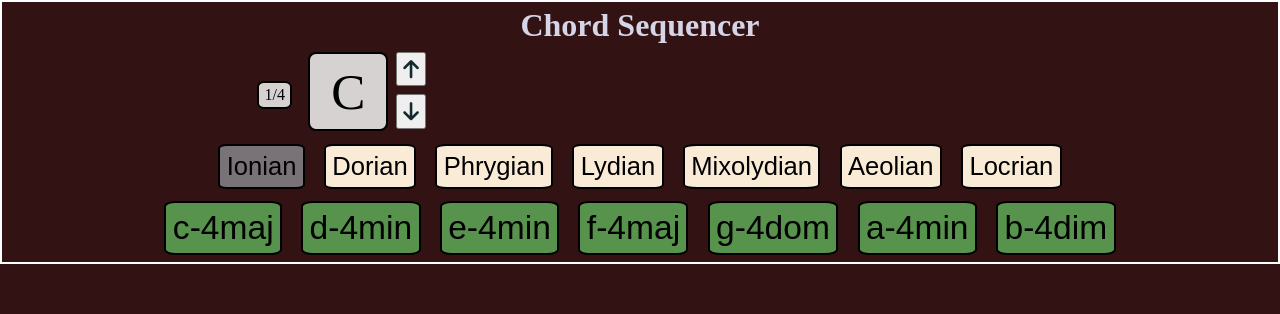
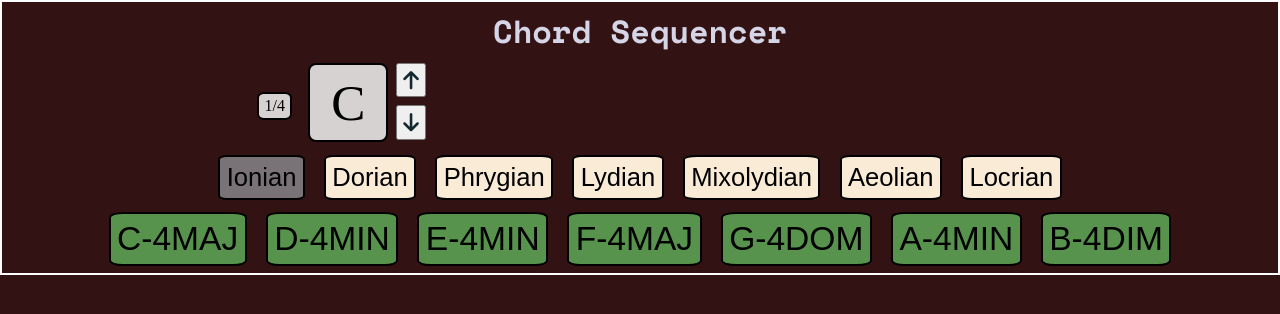
Before and after one commit to Drekkg/chord_sequencer, a PHP site: page / in a window 1280 px wide. Shown: the top 314 px of the page. Run offline with PHP 8.4, Linux system fonts and the light colour scheme; some libraries are stand-ins or nearby versions.

Commit message:
MAINT adds font family space mono to h1

```diff
--- a/assets/css/javascript/scripts.js
+++ b/assets/css/javascript/scripts.js
@@ -133,7 +133,7 @@ function filterScale(scale, mode, modeName) {
 
 function displayModeChords(filteredModeChords) {
   for (let i = 0; i < filteredModeChords.length; i++) {
-    document.getElementById(`deg${i + 1}`).innerHTML = filteredModeChords[i];
+    document.getElementById(`deg${i + 1}`).innerHTML = filteredModeChords[i].toUpperCase();
   }
 
 
--- a/assets/css/styles.css
+++ b/assets/css/styles.css
@@ -12,6 +12,7 @@ body {
 }
    /* header styles */
 h1 {
+    font-family: "Space Mono", monospace;
     text-align: center;
     color: rgb(213, 213, 231);
     margin-top: 0.3rem;
--- a/index.html
+++ b/index.html
@@ -6,6 +6,9 @@
     <title>Chord Sequencer</title>
     <link rel="stylesheet" href="assets/css/styles.css" />
     <link rel="stylesheet" href="" />
+    <link rel="preconnect" href="https://fonts.googleapis.com">
+<link rel="preconnect" href="https://fonts.gstatic.com" crossorigin>
+<link href="https://fonts.googleapis.com/css2?family=Space+Mono:ital,wght@0,400;0,700;1,400;1,700&display=swap" rel="stylesheet">
   </head>
   <body>
     <header>
```
